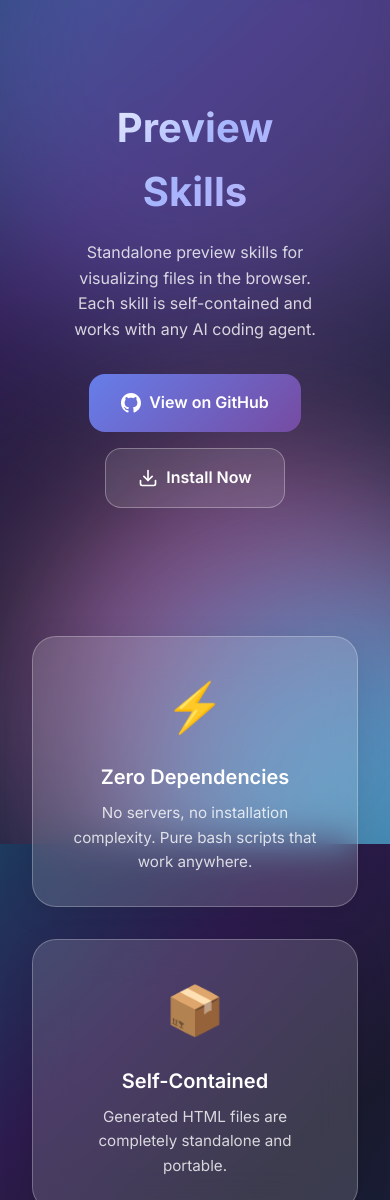
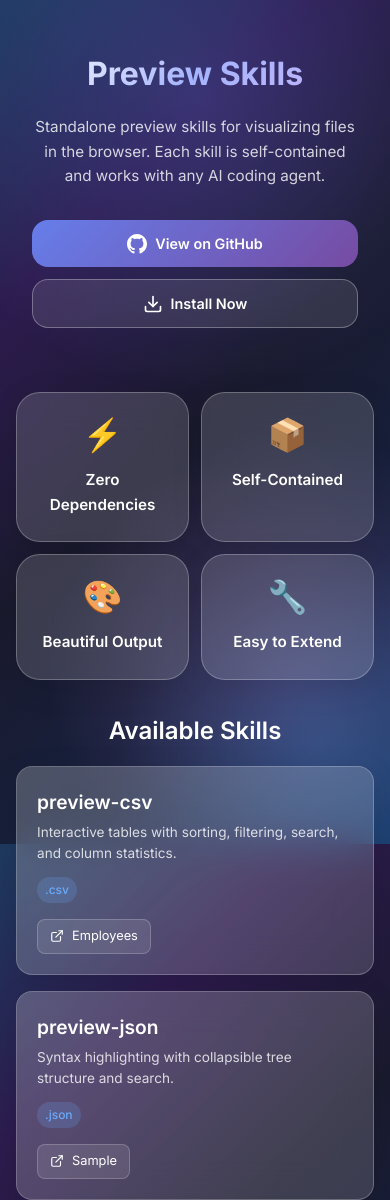
Before and after one commit to veelenga/preview-skills, a website: page docs/index.html in a window 390 px wide. Shown: the top 1200 px of the page. Drawn offline with Linux system fonts and the light colour scheme.

Commit message:
fix: improve mobile view

```diff
--- a/docs/index.html
+++ b/docs/index.html
@@ -48,43 +48,31 @@
     .blob {
       position: absolute;
       border-radius: 50%;
-      filter: blur(80px);
-      opacity: 0.5;
-      animation: float 20s ease-in-out infinite;
+      opacity: 0.4;
     }
 
     .blob-1 {
       width: 600px;
       height: 600px;
-      background: linear-gradient(135deg, #667eea 0%, #764ba2 100%);
+      background: radial-gradient(circle, rgba(102, 126, 234, 0.6) 0%, rgba(118, 75, 162, 0) 70%);
       top: -200px;
       left: -100px;
-      animation-delay: 0s;
     }
 
     .blob-2 {
       width: 500px;
       height: 500px;
-      background: linear-gradient(135deg, #f093fb 0%, #f5576c 100%);
+      background: radial-gradient(circle, rgba(240, 147, 251, 0.5) 0%, rgba(245, 87, 108, 0) 70%);
       top: 50%;
       right: -150px;
-      animation-delay: -5s;
     }
 
     .blob-3 {
       width: 400px;
       height: 400px;
-      background: linear-gradient(135deg, #4facfe 0%, #00f2fe 100%);
+      background: radial-gradient(circle, rgba(79, 172, 254, 0.5) 0%, rgba(0, 242, 254, 0) 70%);
       bottom: -100px;
       left: 30%;
-      animation-delay: -10s;
-    }
-
-    @keyframes float {
-      0%, 100% { transform: translate(0, 0) rotate(0deg); }
-      25% { transform: translate(30px, -30px) rotate(5deg); }
-      50% { transform: translate(-20px, 20px) rotate(-5deg); }
-      75% { transform: translate(20px, 30px) rotate(3deg); }
     }
 
     /* Glass effect mixin */
@@ -349,20 +337,134 @@
 
     /* Responsive */
     @media (max-width: 768px) {
+      .container {
+        padding: 1rem;
+      }
+
+      .hero {
+        padding: 2rem 1rem;
+      }
+
       .hero h1 {
-        font-size: 2.5rem;
+        font-size: 2rem;
       }
 
       .hero p {
-        font-size: 1rem;
+        font-size: 0.95rem;
+        margin-bottom: 1.5rem;
+      }
+
+      .cta-buttons {
+        flex-direction: column;
+        gap: 0.75rem;
+      }
+
+      .btn {
+        padding: 0.75rem 1.5rem;
+        font-size: 0.9rem;
+        width: 100%;
+        justify-content: center;
+      }
+
+      .features {
+        grid-template-columns: repeat(2, 1fr);
+        gap: 0.75rem;
+        padding: 2rem 0;
+      }
+
+      .feature {
+        padding: 1rem;
+      }
+
+      .feature-icon {
+        font-size: 2rem;
+        margin-bottom: 0.5rem;
+      }
+
+      .feature h3 {
+        font-size: 0.95rem;
+      }
+
+      .feature p {
+        font-size: 0.8rem;
+        display: none;
+      }
+
+      .section-title {
+        font-size: 1.5rem;
+        margin-bottom: 1rem;
       }
 
       .skills-grid {
         grid-template-columns: 1fr;
+        gap: 1rem;
       }
 
       .skill-card {
-        padding: 1.5rem;
+        padding: 1.25rem;
+        border-radius: 16px;
+      }
+
+      .skill-card h3 {
+        font-size: 1.2rem;
+        margin-bottom: 0.25rem;
+      }
+
+      .skill-card p {
+        font-size: 0.85rem;
+        margin-bottom: 0.75rem;
+      }
+
+      .file-types {
+        margin-bottom: 1rem;
+      }
+
+      .file-type {
+        font-size: 0.75rem;
+        padding: 0.2rem 0.5rem;
+      }
+
+      .example-link {
+        padding: 0.4rem 0.75rem;
+        font-size: 0.8rem;
+        border-radius: 8px;
+      }
+
+      .example-link svg {
+        width: 14px;
+        height: 14px;
+      }
+
+      .install-section {
+        margin: 2rem -1rem;
+        padding: 1.5rem 1rem;
+        border-radius: 0;
+      }
+
+      .install-section p {
+        font-size: 0.9rem;
+        margin-bottom: 1.5rem !important;
+      }
+
+      .code-block {
+        padding: 1rem;
+        font-size: 0.8rem;
+        margin: 0 -0.5rem;
+        border-radius: 8px;
+      }
+
+      .cta-section {
+        padding: 2rem 1rem;
+      }
+
+      .cta-section p {
+        font-size: 0.9rem;
+      }
+
+      footer {
+        padding: 2rem 1rem;
+        margin-top: 2rem;
+        font-size: 0.9rem;
       }
     }
 
```
